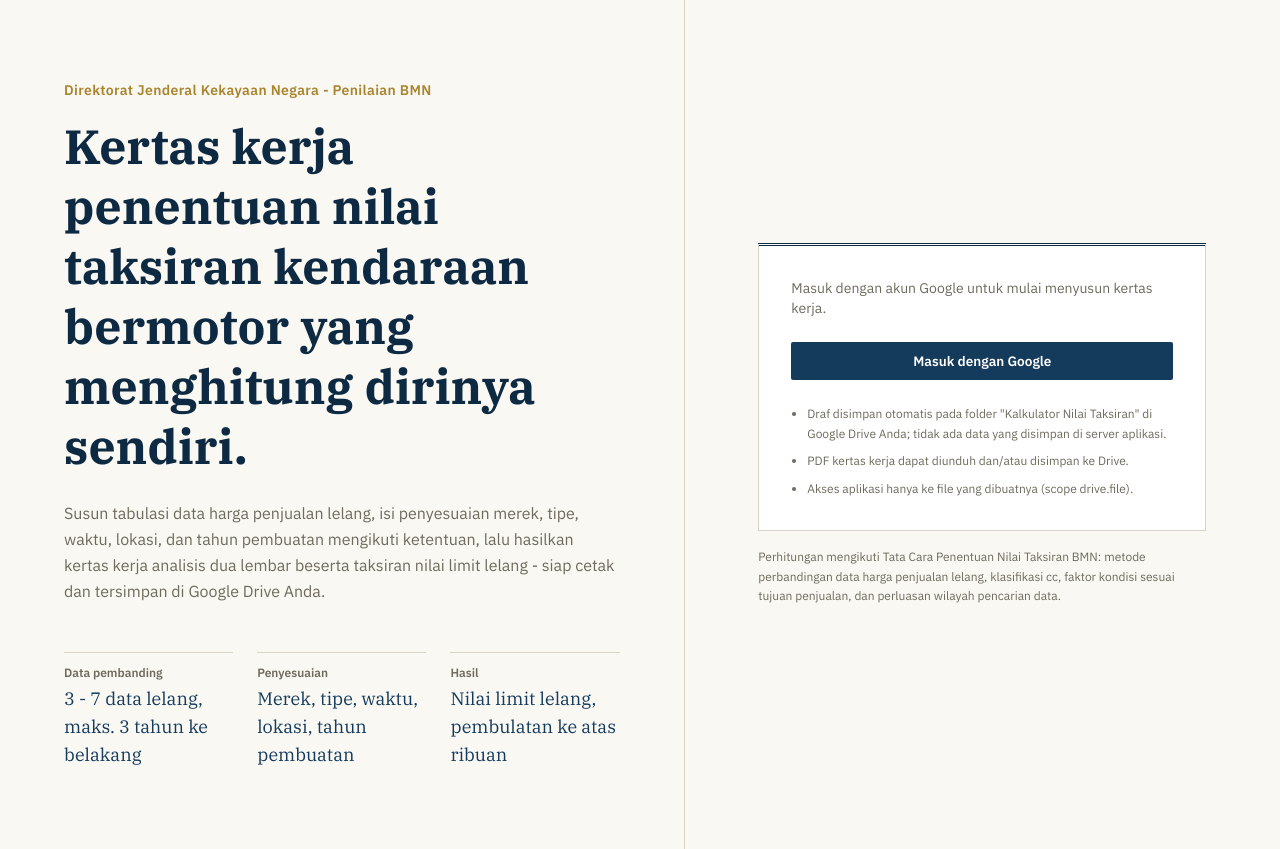
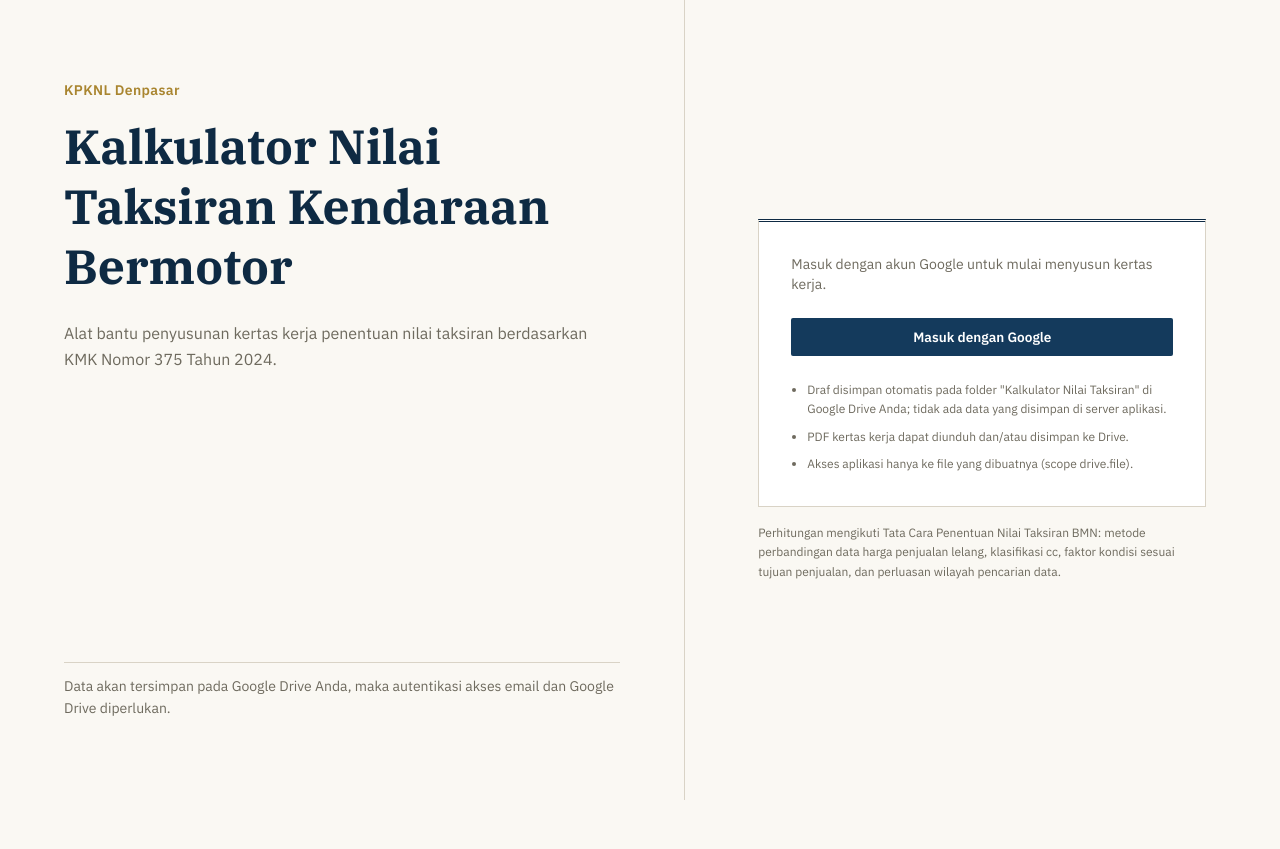
Before and after one commit to arierawan-app/Kalkulator-Nilai-Taksiran_Dps, a Next.js app: page / in a window 1280 px wide. After the commit the page ends 800 px from the top, so only its background shows below. Built offline with nearby package versions, Linux system fonts and the light colour scheme; no server answers.

Commit message:
Landing page: sederhanakan teks (KPKNL Denpasar, judul, dasar KMK 375/2024, info penyimpanan Drive)

```diff
--- a/src/app/page.tsx
+++ b/src/app/page.tsx
@@ -10,41 +10,20 @@ export default async function Beranda() {
       <section className="px-8 py-12 lg:px-16 lg:py-20 flex flex-col justify-between border-b lg:border-b-0 lg:border-r border-garis">
         <div>
           <p className="text-sm font-semibold text-kuningan tracking-wide">
-            Direktorat Jenderal Kekayaan Negara - Penilaian BMN
+            KPKNL Denpasar
           </p>
           <h1 className="font-serif text-4xl lg:text-5xl font-bold text-tinta-900 mt-4 leading-tight max-w-xl">
-            Kertas kerja penentuan nilai taksiran kendaraan bermotor yang
-            menghitung dirinya sendiri.
+            Kalkulator Nilai Taksiran Kendaraan Bermotor
           </h1>
           <p className="mt-6 max-w-xl text-abu leading-relaxed">
-            Susun tabulasi data harga penjualan lelang, isi penyesuaian merek,
-            tipe, waktu, lokasi, dan tahun pembuatan mengikuti ketentuan,
-            lalu hasilkan kertas kerja analisis dua lembar beserta taksiran
-            nilai limit lelang - siap cetak dan tersimpan di Google Drive Anda.
+            Alat bantu penyusunan kertas kerja penentuan nilai taksiran
+            berdasarkan KMK Nomor 375 Tahun 2024.
           </p>
         </div>
-        <dl className="mt-12 grid sm:grid-cols-3 gap-6 max-w-2xl">
-          <div className="border-t border-garis pt-3">
-            <dt className="text-xs font-semibold text-abu">Data pembanding</dt>
-            <dd className="font-serif text-lg text-tinta mt-1">
-              3 - 7 data lelang, maks. 3 tahun ke belakang
-            </dd>
-          </div>
-          <div className="border-t border-garis pt-3">
-            <dt className="text-xs font-semibold text-abu">
-              Penyesuaian
-            </dt>
-            <dd className="font-serif text-lg text-tinta mt-1">
-              Merek, tipe, waktu, lokasi, tahun pembuatan
-            </dd>
-          </div>
-          <div className="border-t border-garis pt-3">
-            <dt className="text-xs font-semibold text-abu">Hasil</dt>
-            <dd className="font-serif text-lg text-tinta mt-1">
-              Nilai limit lelang, pembulatan ke atas ribuan
-            </dd>
-          </div>
-        </dl>
+        <p className="mt-12 max-w-xl border-t border-garis pt-3 text-sm text-abu leading-relaxed">
+          Data akan tersimpan pada Google Drive Anda, maka autentikasi akses
+          email dan Google Drive diperlukan.
+        </p>
       </section>
 
       <section className="px-8 py-12 lg:px-16 lg:py-20 flex items-center">
```
